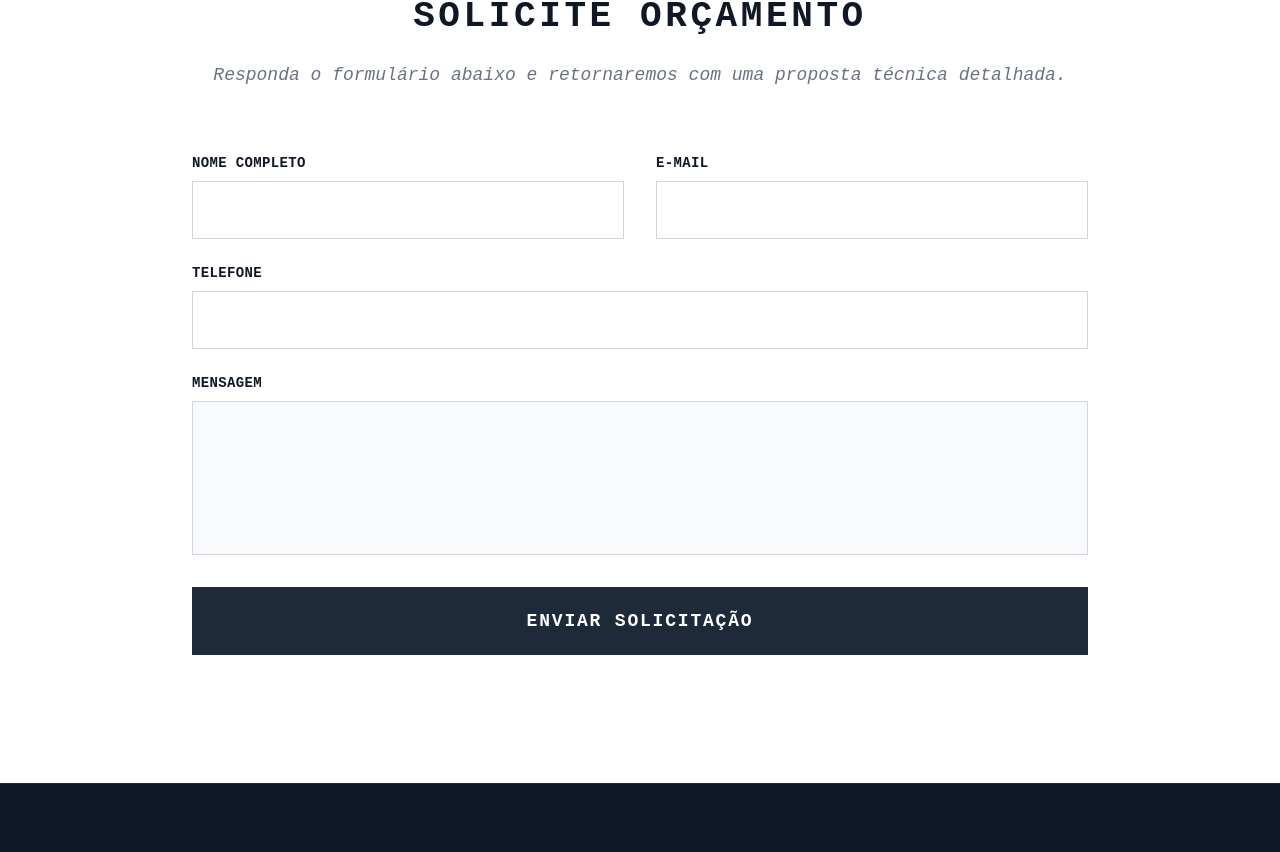
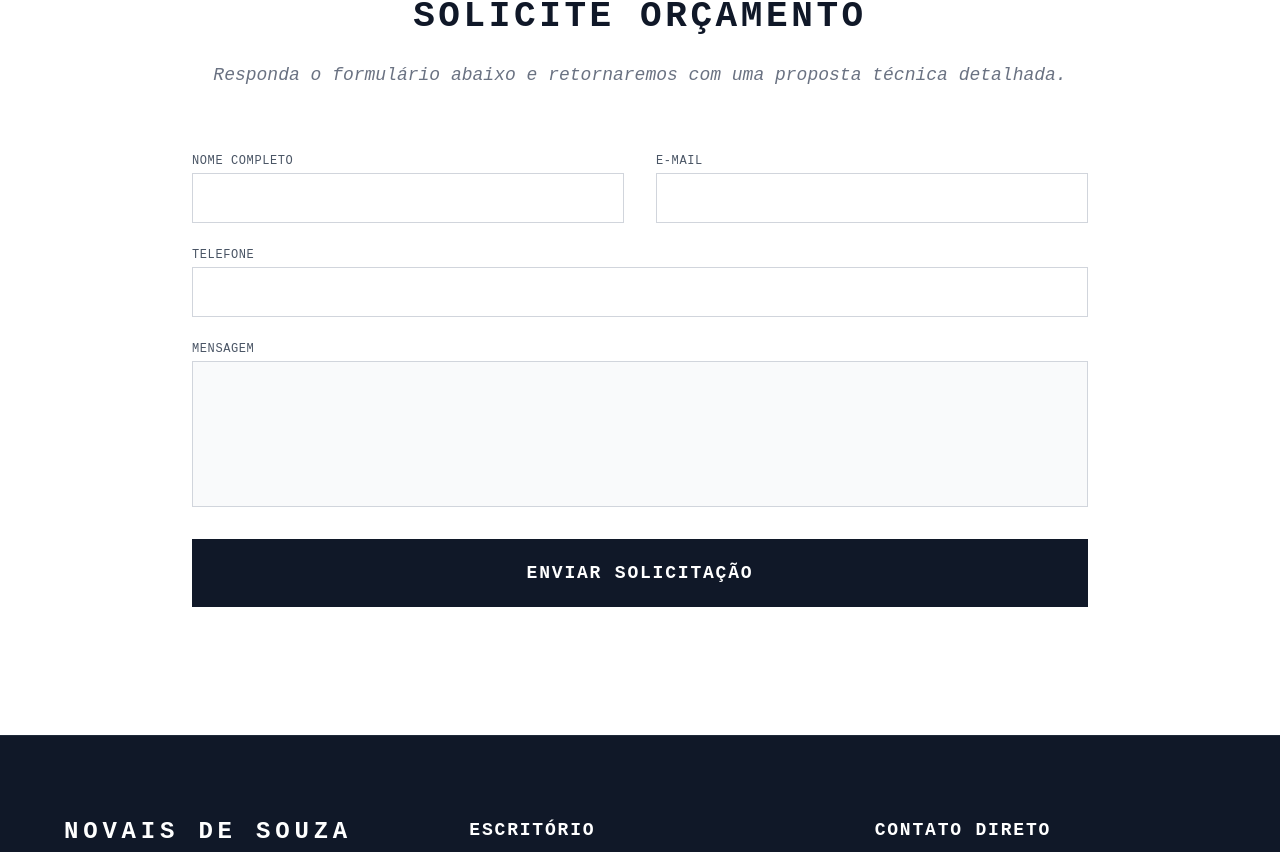
Before and after one commit to Dan-netto/site-juliano, a Next.js app: page / in a window 1280 px wide. Shown: the part 3125-3977 px from the top of the page. Built offline with nearby package versions, Linux system fonts and the light colour scheme.

Commit message:
tentativa ajuste e-mail que não chega

```diff
--- a/src/app/page.tsx
+++ b/src/app/page.tsx
@@ -13,17 +13,20 @@ import React, { useState } from 'react'; // Adicionado para uso potencial de hoo
  * diretamente neste arquivo principal.
  */
 
-// SUBSTITUA ESTA URL PELO ENDPOINT QUE O FORMSPREE TE FORNECEU
-const FORMSPREE_ENDPOINT = "https://formspree.io/f/xgoewryn";
+const ContactForm = () => {
+    // Substitua pelo seu ID real do Formspree (o código final da URL do seu endpoint)
+    const FORMSPREE_ID = "xgoewryn";
+    const FORMSPREE_ENDPOINT = `https://formspree.io/f/${FORMSPREE_ID}`;
 
-const ContactForm = () => {
-  const [loading, setLoading] = useState(false);
-  const [status, setStatus] = useState<{ type: 'success' | 'error' | null, message: string }>({ type: null, message: '' });
+    const [status, setStatus] = useState({
+        submitting: false,
+        succeeded: false,
+        errors: [] as string[]
+    });
 
     const handleSubmit = async (e: React.FormEvent<HTMLFormElement>) => {
         e.preventDefault();
-    setLoading(true);
-    setStatus({ type: null, message: '' });
+        setStatus({ ...status, submitting: true, errors: [] });
 
         const form = e.currentTarget;
         const formData = new FormData(form);
@@ -37,60 +40,120 @@ const ContactForm = () => {
                 }
             });
 
+            const data = await response.json();
+
             if (response.ok) {
                 setStatus({
-          type: 'success',
-          message: 'Solicitação enviada com sucesso! Entraremos em contacto em breve.'
+                    submitting: false,
+                    succeeded: true,
+                    errors: []
                 });
                 form.reset();
             } else {
-        throw new Error('Falha ao enviar');
+                setStatus({
+                    submitting: false,
+                    succeeded: false,
+                    errors: data.errors ? data.errors.map((err: any) => err.message) : ['Ocorreu um erro ao enviar.']
+                });
             }
-    } catch (err) {
+        } catch (error) {
             setStatus({
-        type: 'error',
-        message: 'Ocorreu um erro ao enviar. Por favor, tente novamente mais tarde.'
+                submitting: false,
+                succeeded: false,
+                errors: ['Erro de rede. Verifique a sua conexão.']
             });
-    } finally {
-      setLoading(false);
         }
     };
+
+    if (status.succeeded) {
+        return (
+            <div className="container mx-auto max-w-4xl p-8 bg-green-50 border border-green-200 text-center animate-in fade-in duration-500">
+                <h3 className="text-2xl font-bold text-green-800 uppercase tracking-widest mb-2">Solicitação Enviada!</h3>
+                <p className="text-green-700">Obrigado pelo contacto. Analisaremos as informações e retornaremos em breve.</p>
+                <button
+                    onClick={() => setStatus({ ...status, succeeded: false })}
+                    className="mt-6 text-sm underline uppercase tracking-tighter text-green-900 font-bold hover:text-black transition-colors"
+                >
+                    Enviar nova mensagem
+                </button>
+            </div>
+        );
+    }
 
     return (
         <div className="container mx-auto max-w-4xl">
             <form onSubmit={handleSubmit} className="space-y-6">
-        <div className="grid grid-cols-1 md:grid-cols-2 gap-8 text-left">
+
+                <div className="grid grid-cols-1 md:grid-cols-2 gap-8">
                     <div>
-            <label className="block text-sm font-bold mb-2 uppercase tracking-wide">Nome completo</label>
-            <input name="name" required type="text" className="w-full p-4 border border-gray-300 rounded-none focus:outline-none focus:border-gray-800 bg-white" />
+                        <label htmlFor="nome" className="block text-base font-medium mb-1 uppercase tracking-wider text-xs text-gray-600">
+                            Nome completo
+                        </label>
+                        <input
+                            id="nome"
+                            name="nome"
+                            type="text"
+                            className="w-full px-4 py-3 border border-gray-300 bg-white focus:border-gray-800 outline-none transition-colors"
+                            required
+                        />
                     </div>
                     <div>
-            <label className="block text-sm font-bold mb-2 uppercase tracking-wide">E-mail</label>
-            <input name="email" required type="email" className="w-full p-4 border border-gray-300 rounded-none focus:outline-none focus:border-gray-800 bg-white" />
+                        <label htmlFor="email" className="block text-base font-medium mb-1 uppercase tracking-wider text-xs text-gray-600">
+                            E-mail
+                        </label>
+                        <input
+                            id="email"
+                            name="email"
+                            type="email"
+                            className="w-full px-4 py-3 border border-gray-300 bg-white focus:border-gray-800 outline-none transition-colors"
+                            required
+                        />
                     </div>
                 </div>
-        <div className="text-left">
-          <label className="block text-sm font-bold mb-2 uppercase tracking-wide">Telefone</label>
-          <input name="phone" type="tel" className="w-full p-4 border border-gray-300 rounded-none focus:outline-none focus:border-gray-800 bg-white" />
-        </div>
-        <div className="text-left">
-          <label className="block text-sm font-bold mb-2 uppercase tracking-wide">Mensagem</label>
-          <textarea name="message" required rows={5} className="w-full p-4 border border-gray-300 rounded-none focus:outline-none focus:border-gray-800 bg-gray-50 resize-none"></textarea>
+
+                <div>
+                    <label htmlFor="telefone" className="block text-base font-medium mb-1 uppercase tracking-wider text-xs text-gray-600">
+                        Telefone
+                    </label>
+                    <input
+                        id="telefone"
+                        name="telefone"
+                        type="tel"
+                        className="w-full px-4 py-3 border border-gray-300 bg-white focus:border-gray-800 outline-none transition-colors"
+                        required
+                    />
                 </div>
 
-        {status.type && (
-          <div className={`p-4 font-bold text-center uppercase tracking-widest animate-in fade-in ${status.type === 'success' ? 'bg-green-100 text-green-800' : 'bg-red-100 text-red-800'}`}>
-            {status.message}
+                <div>
+                    <label htmlFor="mensagem" className="block text-base font-medium mb-1 uppercase tracking-wider text-xs text-gray-600">
+                        Mensagem
+                    </label>
+                    <textarea
+                        id="mensagem"
+                        name="mensagem"
+                        rows={5}
+                        className="w-full px-4 py-3 border border-gray-300 bg-gray-50 focus:border-gray-800 outline-none transition-colors resize-none"
+                        required
+                    />
+                </div>
+
+                <button
+                    type="submit"
+                    disabled={status.submitting}
+                    className="w-full bg-gray-900 text-white hover:bg-black text-lg font-bold py-5 transition-all disabled:bg-gray-400 uppercase tracking-widest flex items-center justify-center gap-2"
+                >
+                    {status.submitting ? 'A Enviar...' : 'Enviar Solicitação'}
+                </button>
+
+                {status.errors.length > 0 && (
+                    <div className="bg-red-50 border border-red-200 p-4 mt-4">
+                        {status.errors.map((error, index) => (
+                            <p key={index} className="text-red-600 text-center text-sm font-bold uppercase tracking-tighter">
+                                {error}
+                            </p>
+                        ))}
                     </div>
                 )}
-
-        <button
-          disabled={loading}
-          type="submit"
-          className="w-full bg-gray-800 text-white hover:bg-black text-lg font-bold py-5 rounded-none transition-all uppercase tracking-widest flex items-center justify-center gap-3 disabled:bg-gray-400"
-        >
-          {loading ? <><Loader2 className="animate-spin" /> A Enviar...</> : 'Enviar Solicitação'}
-        </button>
             </form>
         </div>
     );
```
Lines whose indentation alone changed are shown as unchanged.
